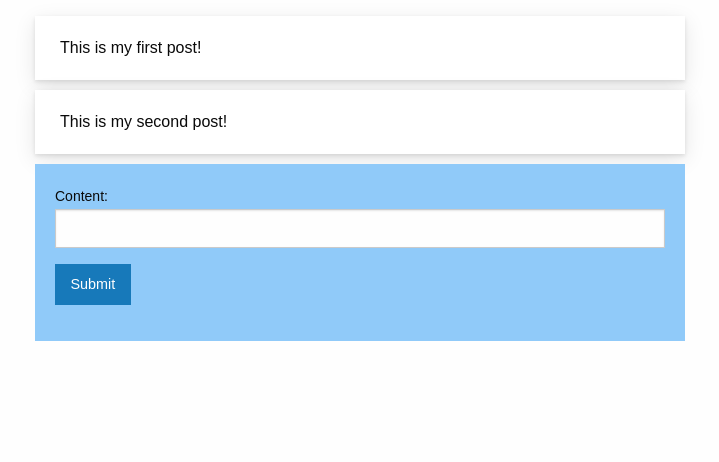
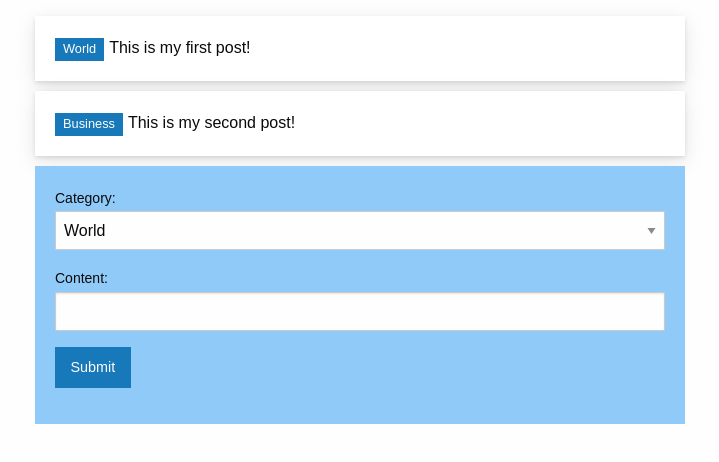
Before and after one commit to lutchobandeira/news-feed-react, a React (Create React App) app: page / in a window 1280 px wide. Shown: the top 462 px of the page, without its empty margins (280-999 px from the left). Built offline with nearby package versions, Linux system fonts and the light colour scheme.

Commit message:
Post with category.

```diff
--- a/src/App.js
+++ b/src/App.js
@@ -1,5 +1,7 @@
 import React, { Component } from 'react';
 import './App.css';
+
+const categories = ['World', 'Business', 'Tech', 'Sport'];
 
 class App extends Component {
   render() {
@@ -16,8 +18,8 @@ class Feed extends Component {
     super(props);
     this.state = {
       posts: [
-        {content: 'This is my first post!'},
-        {content: 'This is my second post!'}
+        {category: categories[0], content: 'This is my first post!'},
+        {category: categories[1], content: 'This is my second post!'}
       ]
     }
 
@@ -47,6 +49,7 @@ class Post extends Component {
   render() {
     return (
       <div className="post">
+        <span className="label">{this.props.value.category}</span>
         <span className="content">{this.props.value.content}</span>
       </div>
     )
@@ -60,7 +63,11 @@ class PostForm extends Component {
   }
 
   handleSubmit(event) {
-    this.props.onSubmit({content: this.content.value})
+    this.props.onSubmit({
+      category: this.category.value,
+      content: this.content.value
+    });
+    this.category.value = categories[0];
     this.content.value = '';
     event.preventDefault();
   }
@@ -69,6 +76,14 @@ class PostForm extends Component {
     return (
       <div className="post-form">
         <form onSubmit={this.handleSubmit}>
+          <label>
+            Category:
+            <select ref={(input) => this.category = input}>
+              {categories.map((category, index) =>
+                <option key={category} value={category}>{category}</option>
+              )}
+            </select>
+          </label>
           <label>
             Content:
             <input type="text" ref={(input) => this.content = input} />
```
